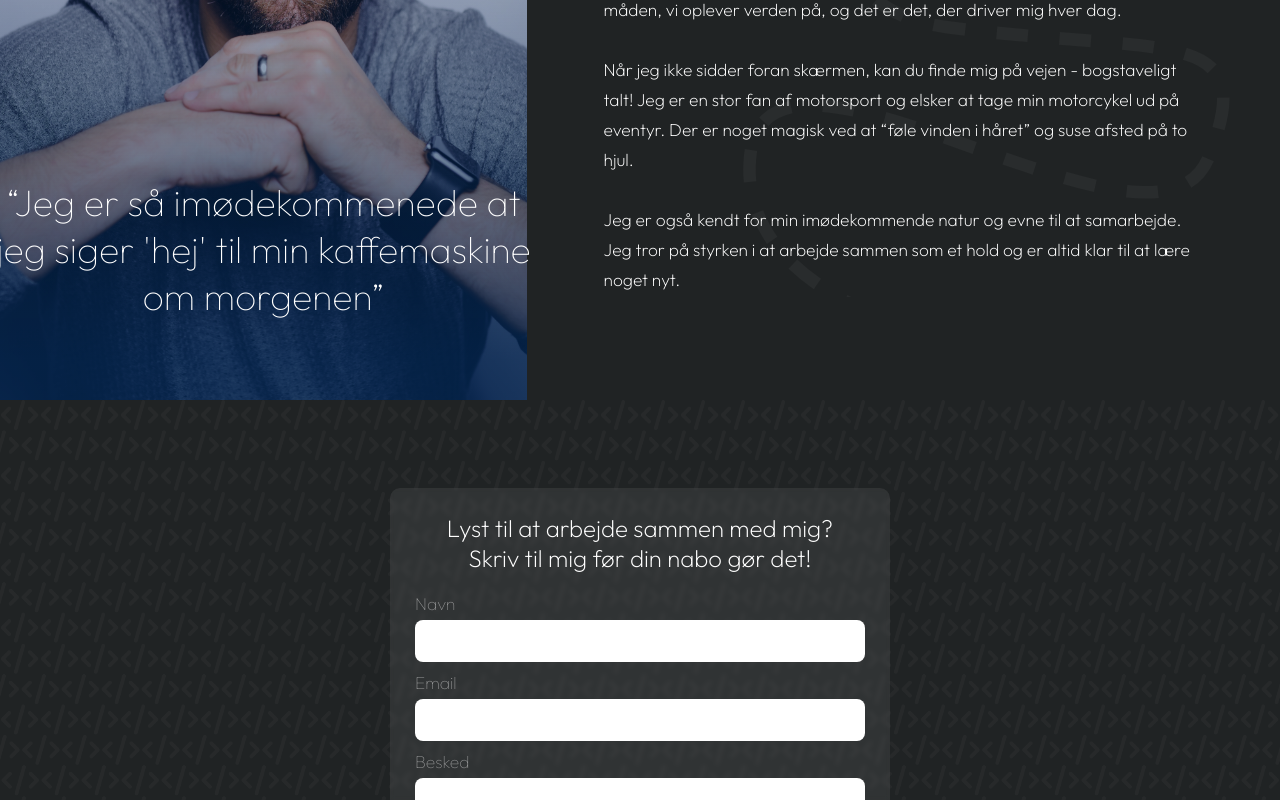
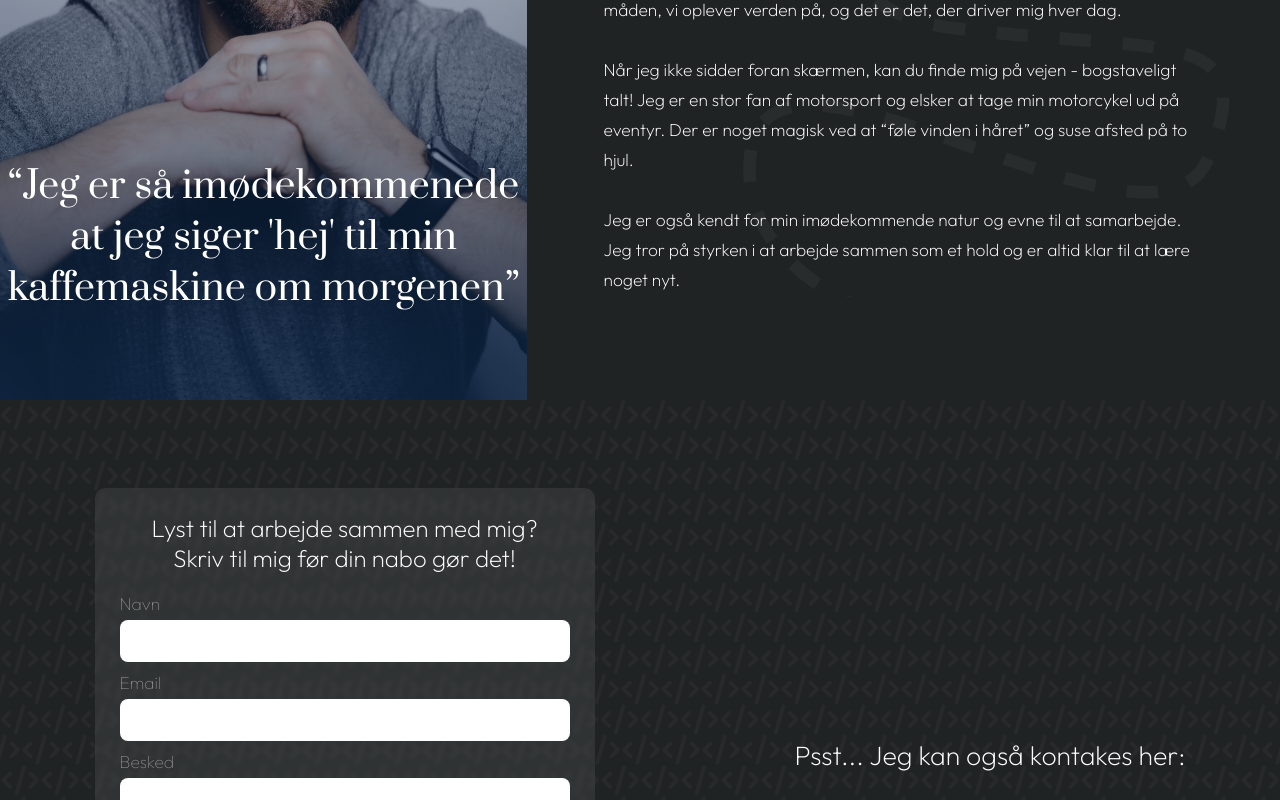
Before and after one commit to ChristofferRodGreffel/PortolioAfter, a React (Vite) app: page / in a window 1280 px wide. Shown: the part 2000-2800 px from the top of the page. Built offline with nearby package versions, Linux system fonts and the light colour scheme.

Commit message:
Work in progress.

```diff
--- a/src/App.css
+++ b/src/App.css
@@ -1,5 +1,5 @@
 /* Importing fonts */
-@import url("https://fonts.googleapis.com/css2?family=Outfit:wght@100;200;300;400;500;600;700;800;900&display=swap");
+@import url("https://fonts.googleapis.com/css2?family=Outfit:wght@100;200;300;400;500;600;700;800;900&family=Prata&display=swap");
 
 /* Removing margin and padding from all elements */
 *,
@@ -174,7 +174,7 @@ video {
   height: 100%;
 }
 #c-left {
-  width: 100%;
+  width: 70%;
 }
 
 #c-left {
@@ -385,9 +385,11 @@ video {
   position: relative;
   width: 70%;
   background-image: linear-gradient(180deg, rgba(84, 40, 140, 0) 10%, rgba(4, 40, 83, 0.8) 95%), url("assets/about.jpg");
+  filter: saturate(0.7);
   background-size: cover;
 }
 #a-left p {
+  font-family: "Prata", serif;
   font-size: 28pt;
   font-weight: 100;
   position: absolute;
@@ -433,6 +435,7 @@ video {
   position: relative;
   display: flex;
   justify-content: center;
+  gap: 200px;
   align-items: center;
 }
 #contact-component::before {
@@ -511,3 +514,24 @@ video {
 #form-submit:hover {
   background-color: var(--logo-blue);
 }
+
+#contact-other {
+  display: flex;
+  flex-direction: column;
+  gap: 50px;
+}
+#contact-other h3 {
+  font-size: 20pt;
+  font-weight: 200;
+}
+#contact-other div {
+  display: flex;
+  justify-content: space-evenly;
+}
+#contact-other div i {
+  font-size: 30pt;
+}
+
+.fa-phone:hover:after {
+  content: "29 80 55 16";
+}
--- a/src/components/Contact.jsx
+++ b/src/components/Contact.jsx
@@ -12,6 +12,14 @@ export default function Contact() {
         <textarea name="message"></textarea>
         <input type="submit" value="Send Besked" id="form-submit" />
       </form>
+      <div id="contact-other">
+        <h3>Psst... Jeg kan også kontakes her:</h3>
+        <div>
+          <i className="fa-brands fa-linkedin"></i>
+          <i class="fa-solid fa-phone"></i>
+          <i class="fa-solid fa-envelope"></i>
+        </div>
+      </div>
     </div>
   );
 }
--- a/src/components/Projects.jsx
+++ b/src/components/Projects.jsx
@@ -15,7 +15,7 @@ export default function Projects() {
       contentToDisplay = <WeekDish />;
       break;
     default:
-      contentToDisplay = <p>Select a project to view its details.</p>;
+      contentToDisplay = <h1>This project is coming soon. Hang in tight!</h1>;
   }
 
   const handleProjectClick = (projectId) => {
```
